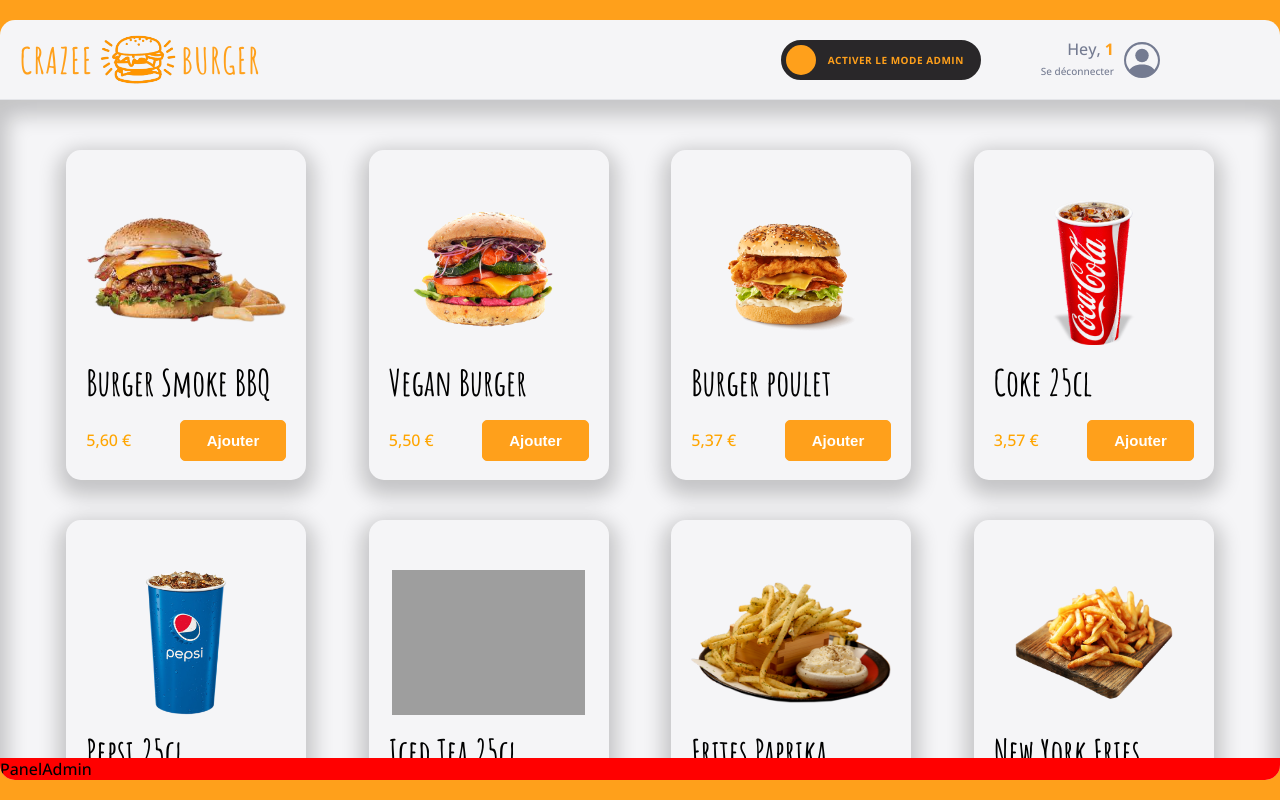
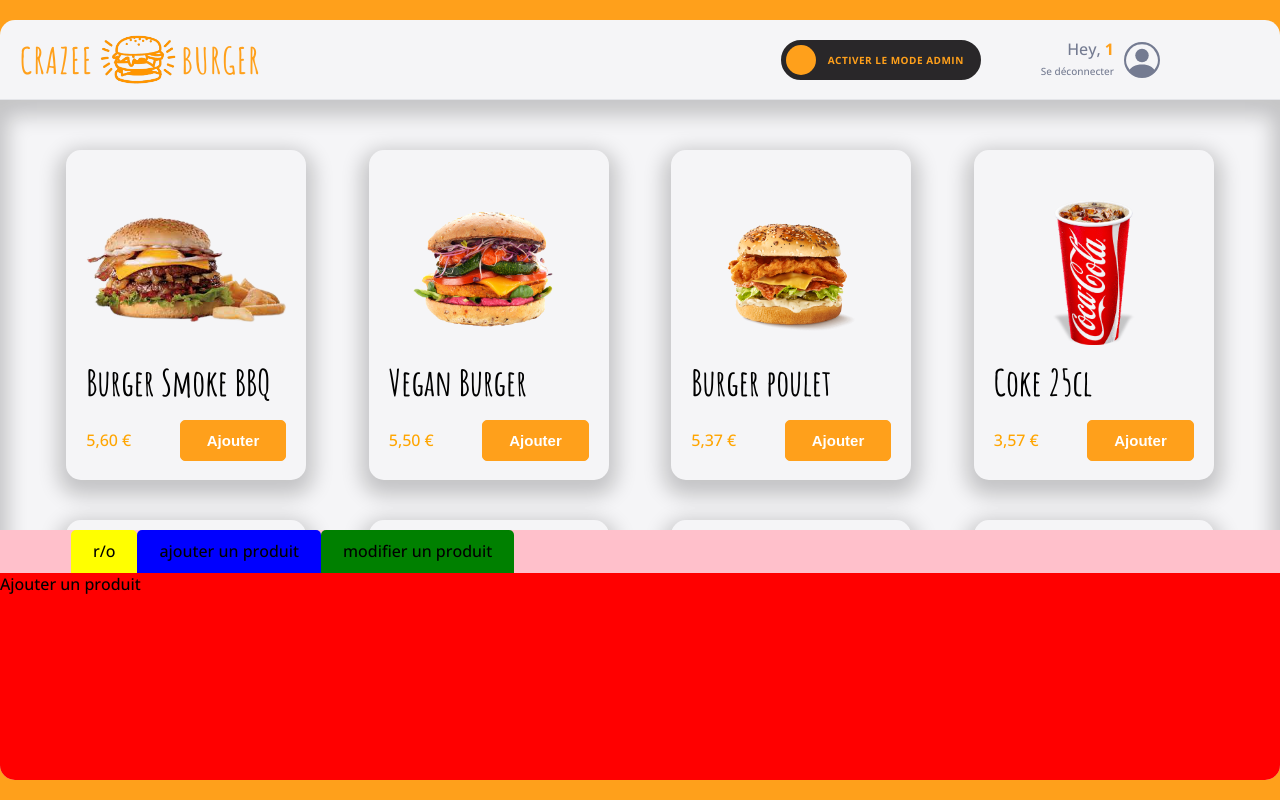
Before and after one commit to QiaoAn05/crazee-burger, a React (Vite) app: page /order/1 in a window 1280 px wide. Built offline with nearby package versions, Linux system fonts and the light colour scheme; grey boxes are pictures that could not be loaded.

Commit message:
💄 F07: 0RDER > ADMIN > Create <PanelAdmin/> and add the layout

```diff
--- a/src/components/pages/order/main/Menu.jsx
+++ b/src/components/pages/order/main/Menu.jsx
@@ -3,6 +3,7 @@
 import { useState } from "react";
 import { theme } from "../../../../theme";
 import { FAKE_MENU } from "../../../../fakeData/fakeMenu";
+import PanelAdmin from "./PanelAdmin";
 
 export default function Menu() {
   //state
@@ -21,7 +22,7 @@
           />
         ))}
       </div>
-      <div className="panel-admin">PanelAdmin</div>
+      <PanelAdmin/>
     </MenuStyled>
   )
 }
@@ -36,10 +37,4 @@
     justify-items: center;
     box-shadow: 0px 8px 20px 8px rgba(0, 0, 0, 0.2) inset;
   }
-  .panel-admin {
-    background-color: red;
-    width: 100%;
-    position: sticky;
-    bottom: 0;
-  }
 `;
--- /dev/null
+++ b/src/components/pages/order/main/PanelAdmin.jsx
@@ -0,0 +1,47 @@
+import styled from "styled-components";
+
+export default function PanelAdmin() {
+  return (
+    <PanelAdminStyled>
+        <div className="tabs">
+            <div className="reduce-open-tab">r/o</div>
+            <div className="add-product-tab">ajouter un produit</div>
+            <div className="update-product-tab">modifier un produit</div>
+        </div>
+        Ajouter un produit
+    </PanelAdminStyled>
+  )
+}
+
+const PanelAdminStyled = styled.div`
+    background-color: red;
+    /* width: 100%; */
+    position: sticky;
+    bottom: 0;
+    height: 250px;
+
+    .tabs {
+        display: flex;
+        background-color: pink;
+        align-items: center;
+        padding-left: 71px;
+
+        .reduce-open-tab {
+            background-color: yellow;
+            padding: 10px 22px 11px 22px;
+            border-radius: 5px 5px 0 0;
+        }
+        .add-product-tab {
+            background-color: blue;
+            padding: 10px 22px 11px 22px;
+            border-radius: 5px 5px 0 0;
+
+        }
+        .update-product-tab {
+            background-color: green;
+            padding: 10px 22px 11px 22px;
+            border-radius: 5px 5px 0 0;
+
+        }
+    }
+`;
```
